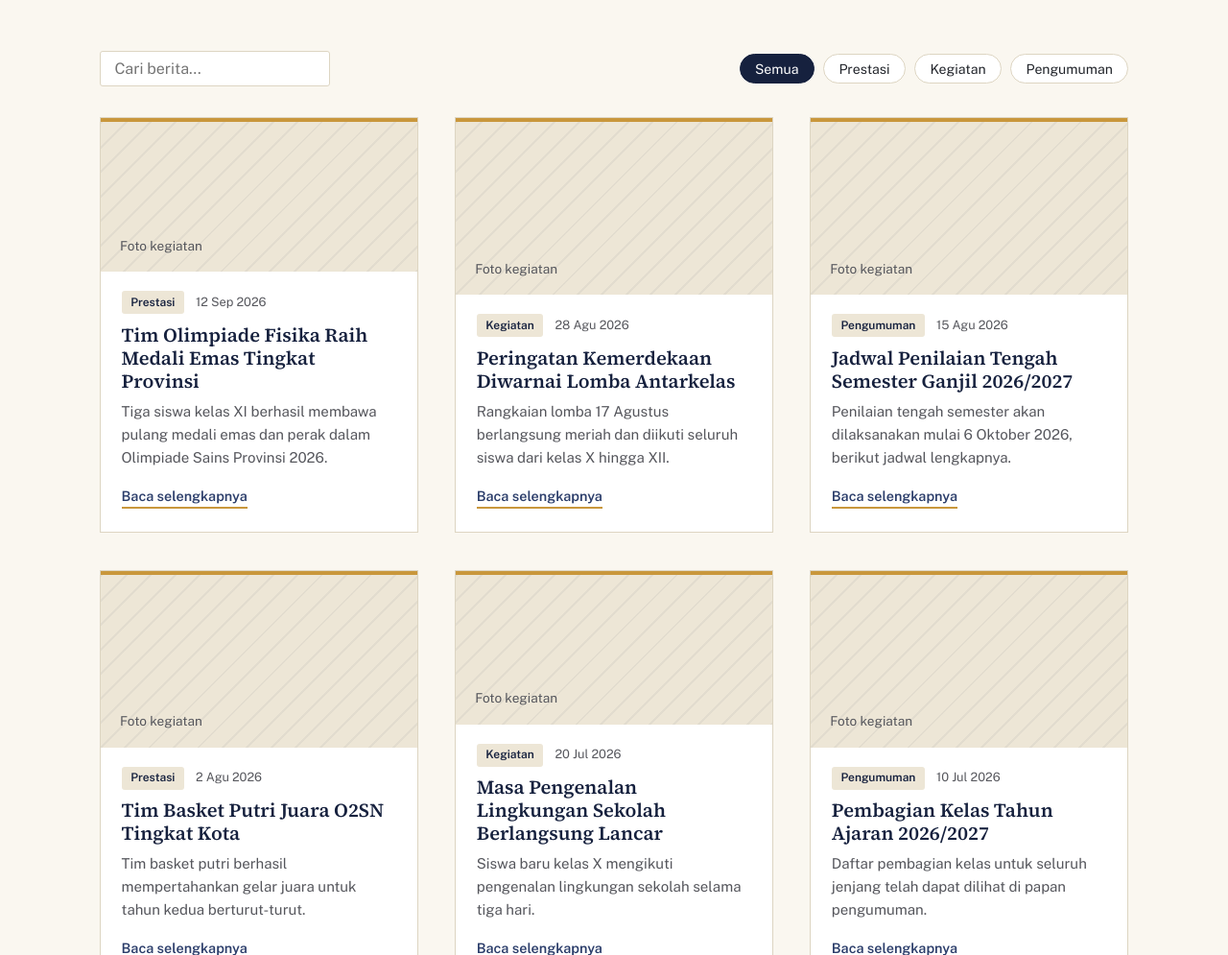
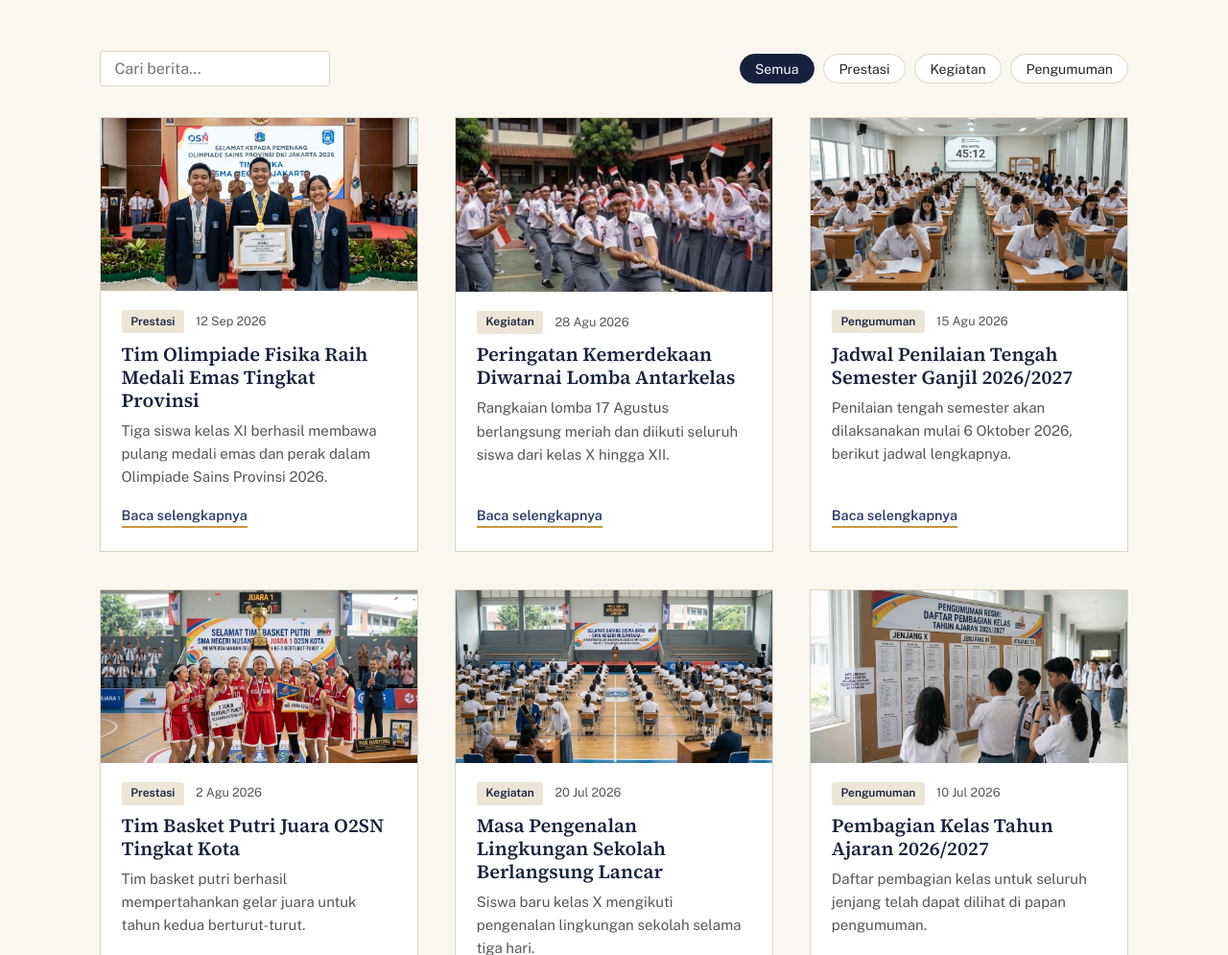
Before and after one commit to Nichola27/School-Profile, a plain HTML site: page pages/berita.html in a window 1280 px wide. Shown: the part 320-1315 px from the top of the page at 96% size. Drawn offline with nearby package versions, Linux system fonts and the light colour scheme.

Commit message:
Memasukan image

```diff
--- a/pages/berita.html
+++ b/pages/berita.html
@@ -66,7 +66,7 @@
       <div class="news-grid" data-news-grid>
 
         <article class="news-card" data-category="prestasi">
-          <div class="img-placeholder">Foto kegiatan</div>
+          <img src="../assets/images/Mendali emas olimpiade fisika.jpg">
           <div class="news-body">
             <div class="news-meta"><span class="tag">Prestasi</span><span>12 Sep 2026</span></div>
             <h3>Tim Olimpiade Fisika Raih Medali Emas Tingkat Provinsi</h3>
@@ -80,7 +80,7 @@
         </article>
 
         <article class="news-card" data-category="kegiatan">
-          <div class="img-placeholder">Foto kegiatan</div>
+          <img src="../assets/images/Foto Tarik Tambang.jpg">
           <div class="news-body">
             <div class="news-meta"><span class="tag">Kegiatan</span><span>28 Agu 2026</span></div>
             <h3>Peringatan Kemerdekaan Diwarnai Lomba Antarkelas</h3>
@@ -94,7 +94,7 @@
         </article>
 
         <article class="news-card" data-category="pengumuman">
-          <div class="img-placeholder">Foto kegiatan</div>
+          <img src="../assets/images/foto ujian tengah semester.jpg">
           <div class="news-body">
             <div class="news-meta"><span class="tag">Pengumuman</span><span>15 Agu 2026</span></div>
             <h3>Jadwal Penilaian Tengah Semester Ganjil 2026/2027</h3>
@@ -108,7 +108,7 @@
         </article>
 
         <article class="news-card" data-category="prestasi">
-          <div class="img-placeholder">Foto kegiatan</div>
+          <img src="../assets/images/foto juara olimpiade basket.jpg">
           <div class="news-body">
             <div class="news-meta"><span class="tag">Prestasi</span><span>2 Agu 2026</span></div>
             <h3>Tim Basket Putri Juara O2SN Tingkat Kota</h3>
@@ -122,7 +122,7 @@
         </article>
 
         <article class="news-card" data-category="kegiatan">
-          <div class="img-placeholder">Foto kegiatan</div>
+          <img src="../assets/images/foto siswa baru.jpg">
           <div class="news-body">
             <div class="news-meta"><span class="tag">Kegiatan</span><span>20 Jul 2026</span></div>
             <h3>Masa Pengenalan Lingkungan Sekolah Berlangsung Lancar</h3>
@@ -136,7 +136,7 @@
         </article>
 
         <article class="news-card" data-category="pengumuman">
-          <div class="img-placeholder">Foto kegiatan</div>
+          <img src="../assets/images/foto daftar pembagian kelas.jpg">
           <div class="news-body">
             <div class="news-meta"><span class="tag">Pengumuman</span><span>10 Jul 2026</span></div>
             <h3>Pembagian Kelas Tahun Ajaran 2026/2027</h3>
@@ -150,7 +150,7 @@
         </article>
 
         <article class="news-card" data-category="prestasi">
-          <div class="img-placeholder">Foto kegiatan</div>
+          <img src="../assets/images/foto karya tulis ilmiah.jpg">
           <div class="news-body">
             <div class="news-meta"><span class="tag">Prestasi</span><span>28 Jun 2026</span></div>
             <h3>Karya Tulis Ilmiah Siswa Lolos ke Tingkat Nasional</h3>
@@ -164,7 +164,7 @@
         </article>
 
         <article class="news-card" data-category="kegiatan">
-          <div class="img-placeholder">Foto kegiatan</div>
+          <img src="../assets/images/foto perpisahan kelas XII tahun ajaran 2025.jpg">
           <div class="news-body">
             <div class="news-meta"><span class="tag">Kegiatan</span><span>15 Jun 2026</span></div>
             <h3>Perpisahan Kelas XII Tahun Ajaran 2025/2026</h3>
@@ -178,7 +178,7 @@
         </article>
 
         <article class="news-card" data-category="pengumuman">
-          <div class="img-placeholder">Foto kegiatan</div>
+          <img src="../assets/images/foto libur kenaikan kelas.jpg">
           <div class="news-body">
             <div class="news-meta"><span class="tag">Pengumuman</span><span>1 Jun 2026</span></div>
             <h3>Libur Kenaikan Kelas Dimulai 20 Juni 2026</h3>
```
Also changed, not shown: pages/profil.html (+2 -2 lines), assets/images/foto daftar pembagian kelas.jpg (added), assets/images/foto juara olimpiade basket.jpg (added), assets/images/foto karya tulis ilmiah.jpg (added), assets/images/foto kepala sekolah.jpg (added), assets/images/foto libur kenaikan kelas.jpg (added), assets/images/foto perpisahan kelas XII tahun ajaran 2025.jpg (added), assets/images/foto siswa baru.jpg (added).
